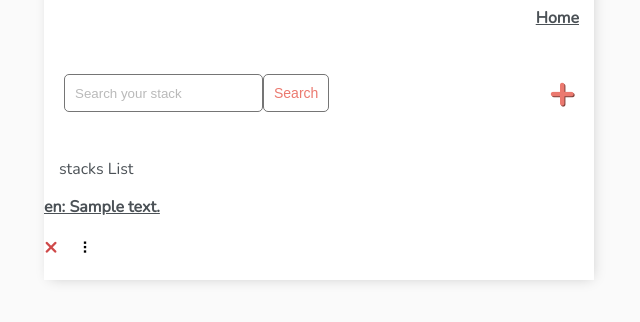
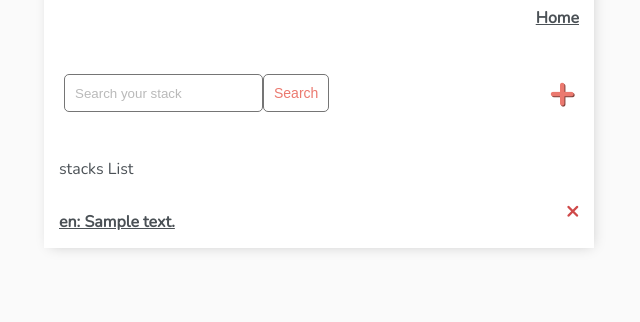
Before and after one commit to ISHARRR/Journal, a Django app: page /stack/ in a window 1280 px wide. Shown: the part 199-521 px from the top of the page, without its empty margins (321-961 px from the left). Run offline with Django 3.2, Linux system fonts and the light colour scheme; a user stored in the database is signed in; tables that the repository leaves empty hold one stand-in row (values such as "Sample post").

Commit message:
UI formating

```diff
--- a/journal/base/templates/base/stack_form.html
+++ b/journal/base/templates/base/stack_form.html
@@ -2,7 +2,7 @@
 {% block content %}
 
 <div class="header-bar">
-    <a href="{% url 'contacts' %}">&#8592; Back</a>
+    <a href="{% url 'stacks' %}">&#8592; Back</a>
 </div>
 
 
--- a/journal/base/templates/base/stack_list.html
+++ b/journal/base/templates/base/stack_list.html
@@ -36,16 +36,10 @@
 
     {% for stack in stacks %}
     <div class="stack-wrapper" data-position="{{stack.pk}}">
-
-        <div class="stack-title">
-            <div class="stack-incomplete-icon"></div>
-            <a href="{% url 'stack-update' stack.id %}">{{stack}}</a>
+        <div style="overflow: hidden;">
+            <a href="{% url 'stack-update' stack.id %}" style="float: left; padding:  15px">{{stack}}</a>
+            <a class="delete-link" href="{% url 'stack-delete' stack.id %}" style="float: right; padding:  15px">&#215;</a>
         </div>
-        <div class="stack-controls">
-            <a class="delete-link" href="{% url 'stack-delete' stack.id %}">&#215;</a>
-            <span class="handle">&nbsp;&#10247;</span>
-        </div>
-
     </div>
 
     {% empty %}
--- a/journal/base/templates/base/task_form.html
+++ b/journal/base/templates/base/task_form.html
@@ -11,6 +11,8 @@
         {% csrf_token %}
         {{form.as_p}}
         <input class="button" type="submit" value="Submit">
+        <a style="float: right; padding:  15px" href="{% url 'contacts' %}">Add new Contact</a>
+        <a style="float: right; padding:  15px" href="{% url 'stacks' %}">Add new stack</a>
     </form>
 </div>
 
```
Also changed, not shown: journal/base/templates/base/contact_list.html (+3 -8 lines).
